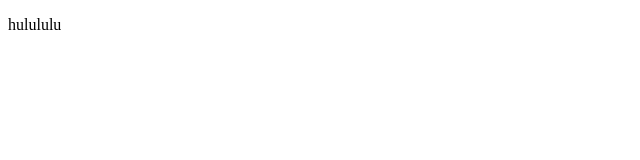
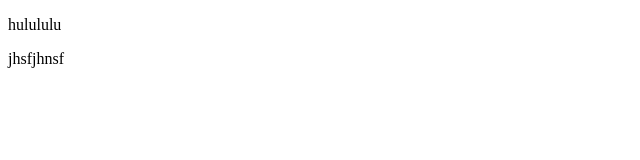
Before and after one commit to dassagnik123/2nd-repo, a plain HTML site: page index.html in a window 1280 px wide. Shown: the full height of the page, 0-640 px from the left. Drawn offline with Linux system fonts and the light colour scheme.

Commit message:
2nd commit

```diff
--- a/index.html
+++ b/index.html
@@ -7,5 +7,6 @@
 </head>
 <body>
    <p>hulululu</p>
+   <p>jhsfjhnsf</p>
 </body>
 </html>
```
